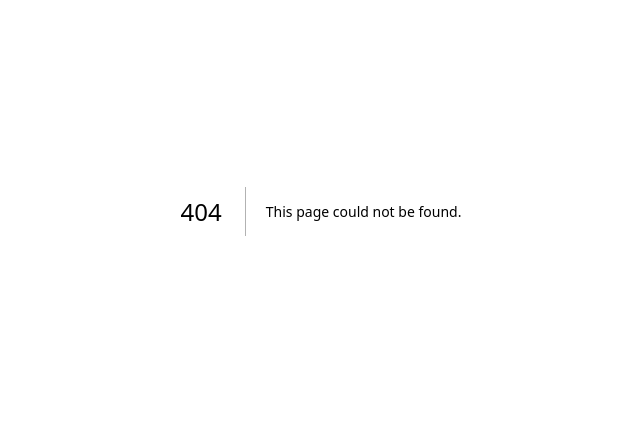
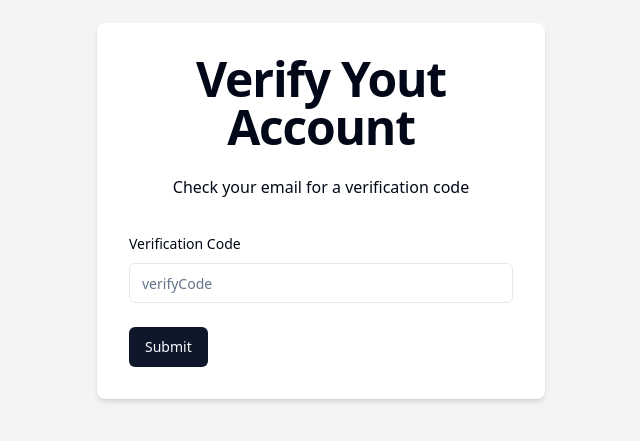
Before and after one commit to ProdanFattan/feedback_app, a Next.js app: page /verify/1 in a window 1280 px wide. Before the commit this address had no page. Shown: the part 189-630 px from the top of the page, without its empty margins (319-959 px from the left). Built offline with nearby package versions, Linux system fonts and the light colour scheme.

Commit message:
verify code

```diff
--- /dev/null
+++ b/app/(auth)/verify/[username]/page.tsx
@@ -0,0 +1,84 @@
+"use client";
+import { useParams, useRouter } from "next/navigation";
+import { useToast } from "@/hooks/use-toast";
+import { useForm } from "react-hook-form";
+import { zodResolver } from "@hookform/resolvers/zod";
+import { verifySchema } from "@/schemas/verifySchema";
+import * as z from "zod";
+import axios, { AxiosError } from "axios";
+import { ApiResponse } from "@/types/ApiResponse";
+import {
+  Form,
+  FormControl,
+  FormField,
+  FormItem,
+  FormLabel,
+  FormMessage,
+} from "@/components/ui/form";
+import { Input } from "@/components/ui/input";
+import { Button } from "@/components/ui/button";
+const verifyCode = () => {
+  const router = useRouter();
+  const params = useParams<{ username: string }>();
+  const { toast } = useToast();
+
+  //zod validation
+  const form = useForm<z.infer<typeof verifySchema>>({
+    resolver: zodResolver(verifySchema),
+    defaultValues: { verifyCode: "" },
+  });
+  const onSubmit = async (data: z.infer<typeof verifySchema>) => {
+    try {
+      const response = await axios.post("/api/verify-code", {
+        username: params.username,
+        code: data.verifyCode,
+      });
+      toast({
+        title: "Verification successful",
+        description: response?.data.message,
+      });
+      router.replace("/sign-in");
+    } catch (error) {
+      console.log("Error in signup of user", error);
+      const axiosError = error as AxiosError<ApiResponse>;
+      toast({
+        title: "Signup failed",
+        description: axiosError.response?.data.message,
+        variant: "destructive",
+      });
+    }
+  };
+  return (
+    <>
+      <div className="flex justify-center items-center min-h-screen bg-gray-100">
+        <div className="w-full max-w-md p-8 space-y-8 bg-white rounded-lg shadow-md">
+          <div className="text-center">
+            <h1 className="text-4xl font-extrabold tracking-tight lg:text-5xl mb-6">
+              Verify Yout Account
+            </h1>
+            <p className="mb-4">Check your email for a verification code</p>
+          </div>
+          <Form {...form}>
+            <form onSubmit={form.handleSubmit(onSubmit)} className="space-y-6">
+              <FormField
+                control={form.control}
+                name="verifyCode"
+                render={({ field }) => (
+                  <FormItem>
+                    <FormLabel>Verification Code</FormLabel>
+                    <FormControl>
+                      <Input placeholder="verifyCode" {...field} />
+                    </FormControl>
+                    <FormMessage />
+                  </FormItem>
+                )}
+              />
+              <Button type="submit">Submit</Button>
+            </form>
+          </Form>
+        </div>
+      </div>
+    </>
+  );
+};
+export default verifyCode;
```
